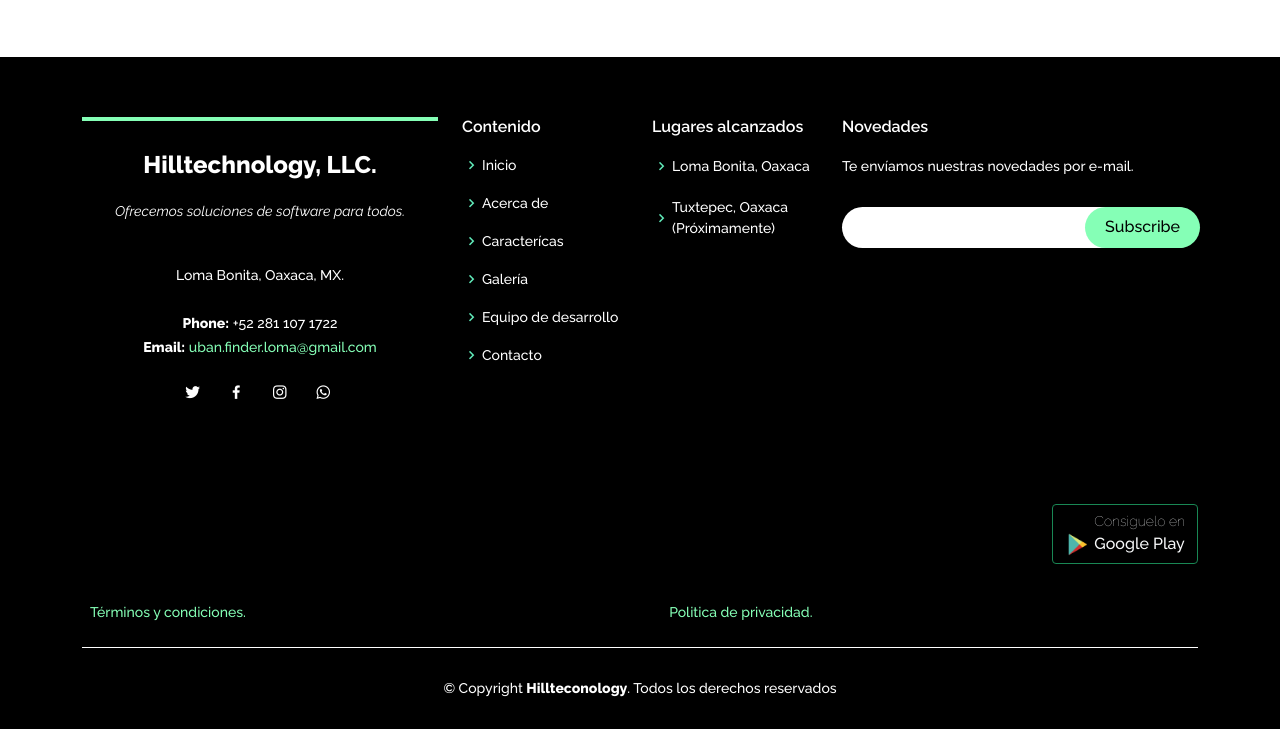
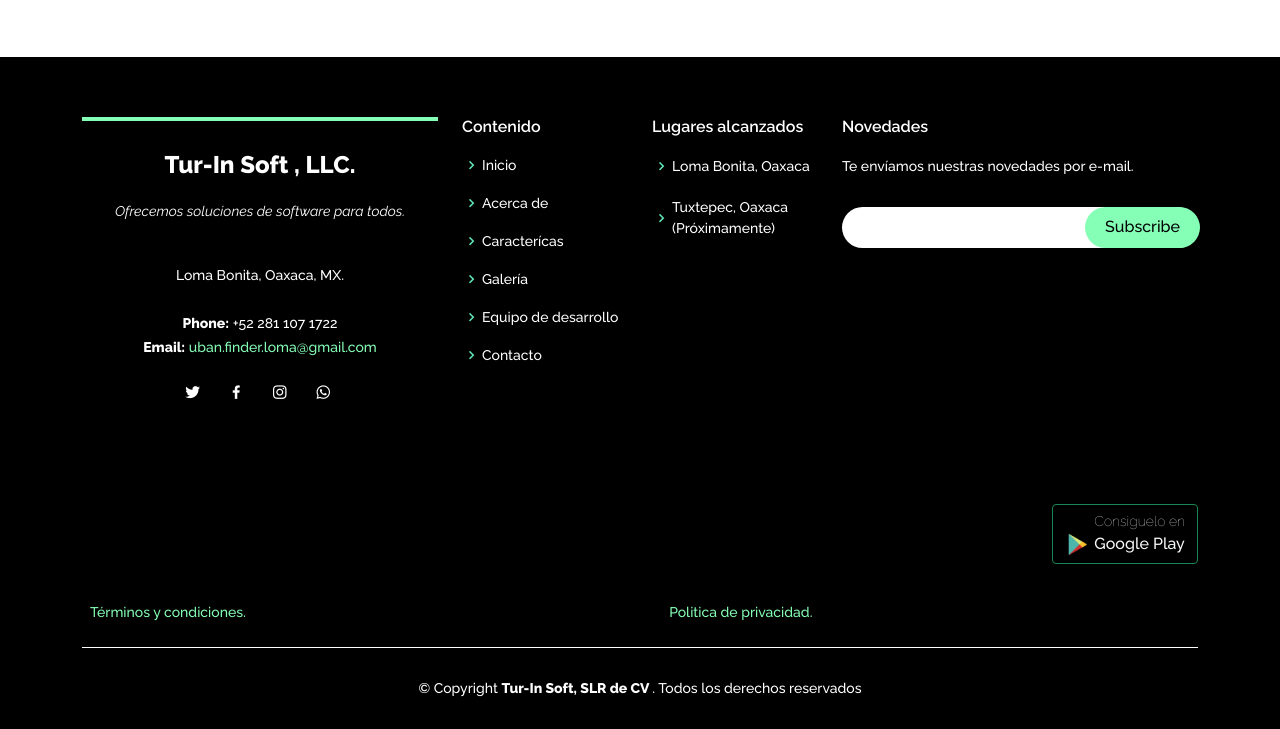
Before and after one commit to Urban-Finder/urban-finder.github.io, a plain HTML site: page index.html in a window 1280 px wide. Shown: the part 3707-4436 px from the top of the page. Drawn offline with Linux system fonts and the light colour scheme.

Commit message:
Adiós Hilltechnology
Hola Tur-In Soft

```diff
--- a/index.html
+++ b/index.html
@@ -459,7 +459,7 @@
 
           <div class="col-lg-4 col-md-6">
             <div class="footer-info">
-              <h3>Hilltechnology, LLC.</h3>
+              <h3>Tur-In  Soft , LLC.</h3>
               <p class="pb-3">
                 <em>Ofrecemos soluciones de software para todos.
                 </em>
@@ -553,7 +553,7 @@
     </div>
     <div class="container">
       <div class="copyright">
-        &copy; Copyright <strong><span>Hillteconology</span></strong>. Todos los derechos reservados
+        &copy; Copyright <strong><span>Tur-In  Soft, SLR de CV </span></strong>. Todos los derechos reservados
       </div>
     </div>
   </footer><!-- End Footer -->
```
